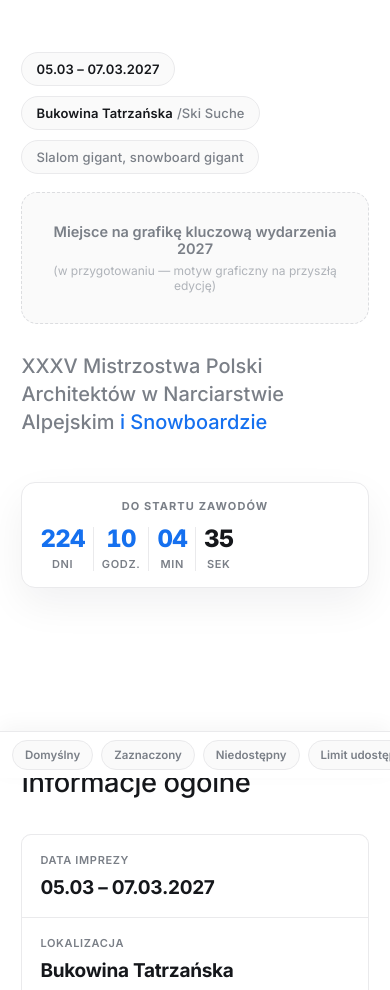
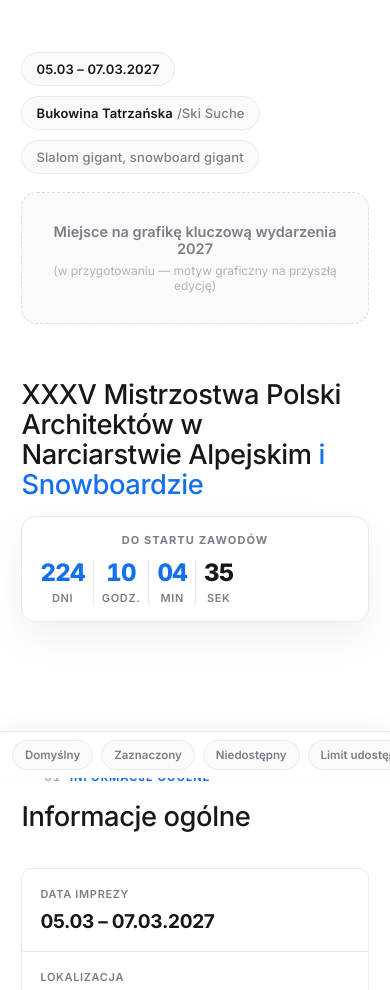
Before and after one commit to michal-konczewski/ski-archi-cup-oferta, a plain HTML site: page index.html in a window 390 px wide. Shown: the part 66-1056 px from the top of the page. Drawn offline with Linux system fonts and the light colour scheme.

Commit message:
Add files via upload

```diff
--- a/index.html
+++ b/index.html
@@ -102,7 +102,7 @@
   section.in-view{opacity:1;transform:translateY(0);}
   section.alt{background:var(--surface);max-width:none;padding-left:0;padding-right:0;}
   section.alt > .inner{max-width:1360px;margin:0 auto;padding:0 8vw;}
-  h2{font-size:clamp(30px,3.6vw,44px);font-weight:500;letter-spacing:var(--tracking-snug);line-height:1.1;margin:0 0 16px;}
+  h2{font-size:clamp(30px,3.6vw,44px);font-weight:500;letter-spacing:var(--tracking-snug);line-height:1.1;margin:0 0 16px;max-width:764px;}
   .lede{color:var(--muted);font-size:var(--fs-md);max-width:600px;line-height:1.65;margin-bottom:6px;font-weight:400;}
 
   .hero{min-height:92vh;padding-top:150px;display:flex;flex-direction:column;justify-content:center;}
@@ -119,8 +119,12 @@
   }
   .key-visual-inner span{font-size:var(--fs-base);font-weight:600;color:var(--muted);}
   .key-visual-inner em{font-size:var(--fs-xs);font-style:normal;color:var(--faint);}
-  h1.event-name{font-size:clamp(20px,2.4vw,26px);font-weight:500;letter-spacing:0;line-height:1.4;margin:0 0 18px;color:var(--muted);}
+  h1.event-name{
+    font-size:clamp(30px,3.6vw,44px);font-weight:500;letter-spacing:var(--tracking-snug);line-height:1.1;
+    margin:0;color:var(--text);max-width:764px;flex:1;min-width:280px;
+  }
   h1.event-name .accent{color:var(--accent);}
+  .hero-headline-row{display:flex;justify-content:space-between;align-items:flex-start;gap:32px;margin-top:40px;flex-wrap:wrap;}
   h1{font-size:clamp(38px,6.8vw,84px);font-weight:500;letter-spacing:var(--tracking-tight);line-height:1.03;margin:0 0 18px;}
   h1 .accent{color:var(--accent);}
   .hero-sub{font-size:var(--fs-md);color:var(--muted);max-width:580px;margin-bottom:40px;line-height:1.65;font-weight:400;}
@@ -475,7 +479,8 @@
     .hero-badge{gap:10px 16px;font-size:12px;margin-bottom:18px;}
     h1{font-size:clamp(30px,9vw,46px);}
     .hero-sub{font-size:15px;}
-    .hero-row{gap:16px;margin-top:28px;flex-direction:column;}
+    .hero-headline-row{gap:16px;margin-top:28px;flex-direction:column;}
+    h1.event-name{font-size:clamp(24px,7vw,32px);}
     .stats-box{width:100%;padding:18px 14px;border-radius:14px;gap:14px;}
     .stats-inner .cd-row{flex-wrap:wrap;gap:18px 20px;}
     .stats-inner .hero-stat{flex:1 1 auto;min-width:88px;}
@@ -544,8 +549,8 @@
       <em>(w przygotowaniu — motyw graficzny na przyszłą edycję)</em>
     </div>
   </div>
-  <h1 class="event-name">XXXV Mistrzostwa Polski Architektów w Narciarstwie Alpejskim <span class="accent">i Snowboardzie</span></h1>
-  <div class="hero-row">
+  <div class="hero-headline-row">
+    <h1 class="event-name">XXXV Mistrzostwa Polski Architektów w Narciarstwie Alpejskim <span class="accent">i Snowboardzie</span></h1>
     <div class="countdown-box">
       <div class="cd-label">Do startu zawodów</div>
       <div class="cd-row">
```
